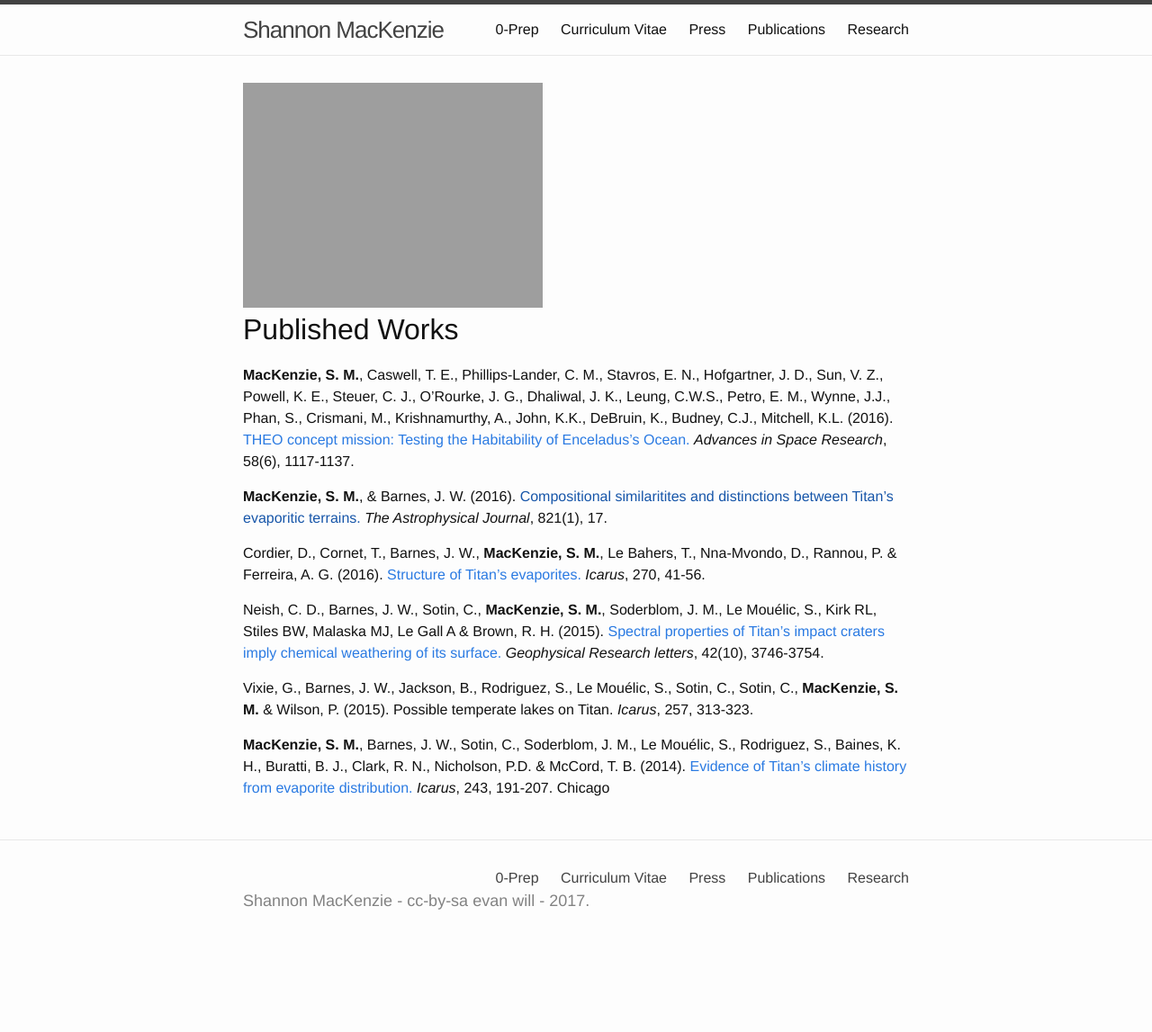
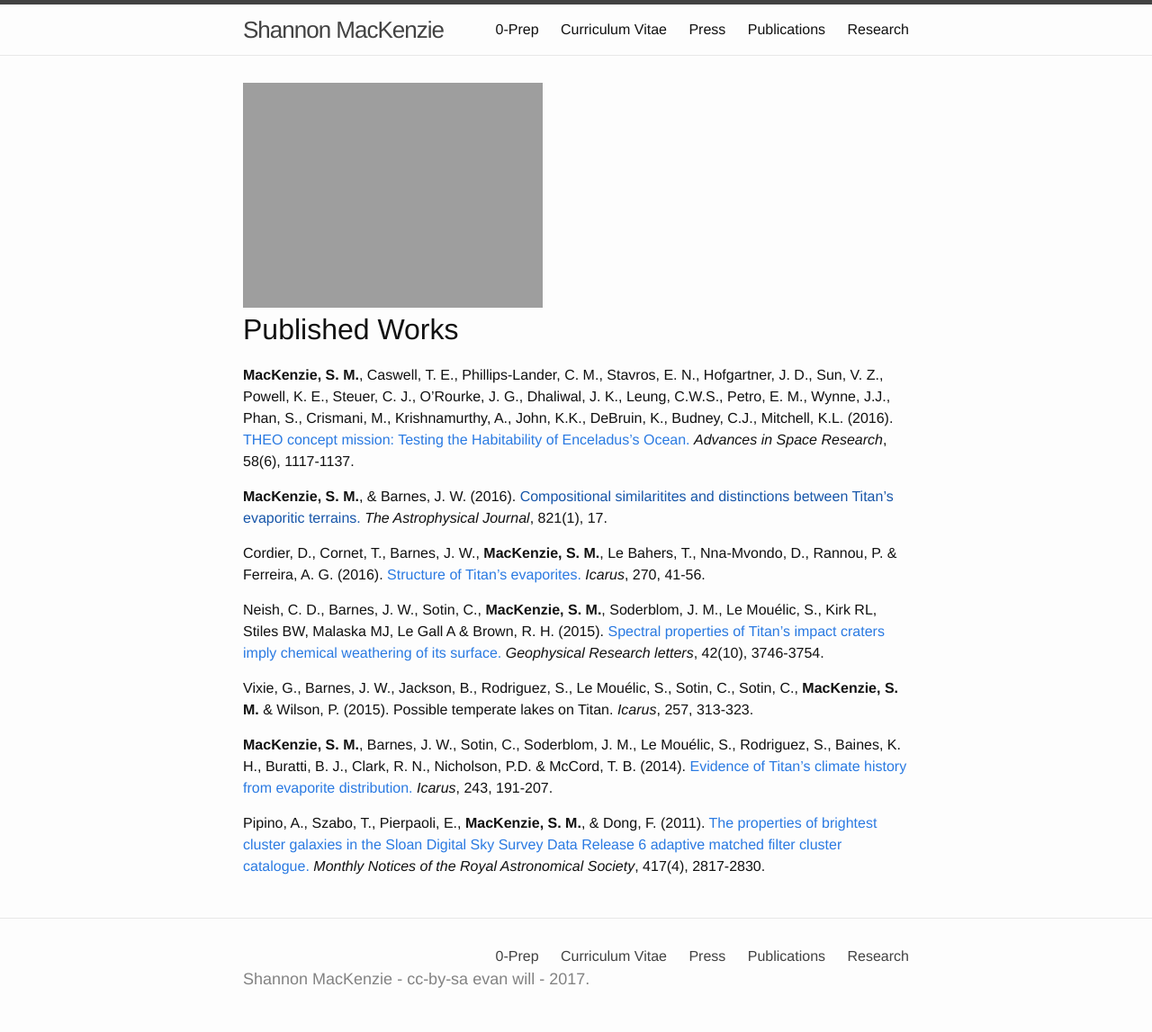
Before and after one commit to shannonmackenzie/shannonmackenzie.github.io, a Jekyll site: the page built from publications.md, in a window 1280 px wide. Shown: the whole page at 90% size. Built offline with Jekyll 4.4.1, drawn with Linux system fonts in a browser that asks for light colours; before the commit the page ends 1060 px from its top, so only the background shows below that.

Commit message:
Update publications.md

```diff
--- a/publications.md
+++ b/publications.md
@@ -20,4 +20,5 @@ Neish, C. D., Barnes, J. W., Sotin, C., **MacKenzie, S. M.**, Soderblom, J. M.,
 Vixie, G., Barnes, J. W., Jackson, B., Rodriguez, S., Le Mouélic, S., Sotin, C., Sotin, C., **MacKenzie, S. M.** & Wilson, P. (2015). Possible temperate lakes on Titan. *Icarus*, 257, 313-323.
 
 **MacKenzie, S. M.**, Barnes, J. W., Sotin, C., Soderblom, J. M., Le Mouélic, S., Rodriguez, S., Baines, K. H., Buratti, B. J., Clark, R. N., Nicholson, P.D.  & McCord, T. B. (2014). [Evidence of Titan’s climate history from evaporite distribution.](https://arxiv.org/pdf/1408.2899.pdf) *Icarus*, 243, 191-207.
-Chicago
+
+Pipino, A., Szabo, T., Pierpaoli, E., **MacKenzie, S. M.**, & Dong, F. (2011). [The properties of brightest cluster galaxies in the Sloan Digital Sky Survey Data Release 6 adaptive matched filter cluster catalogue.](https://academic.oup.com/mnras/article/417/4/2817/1097434) *Monthly Notices of the Royal Astronomical Society*, 417(4), 2817-2830.
```
